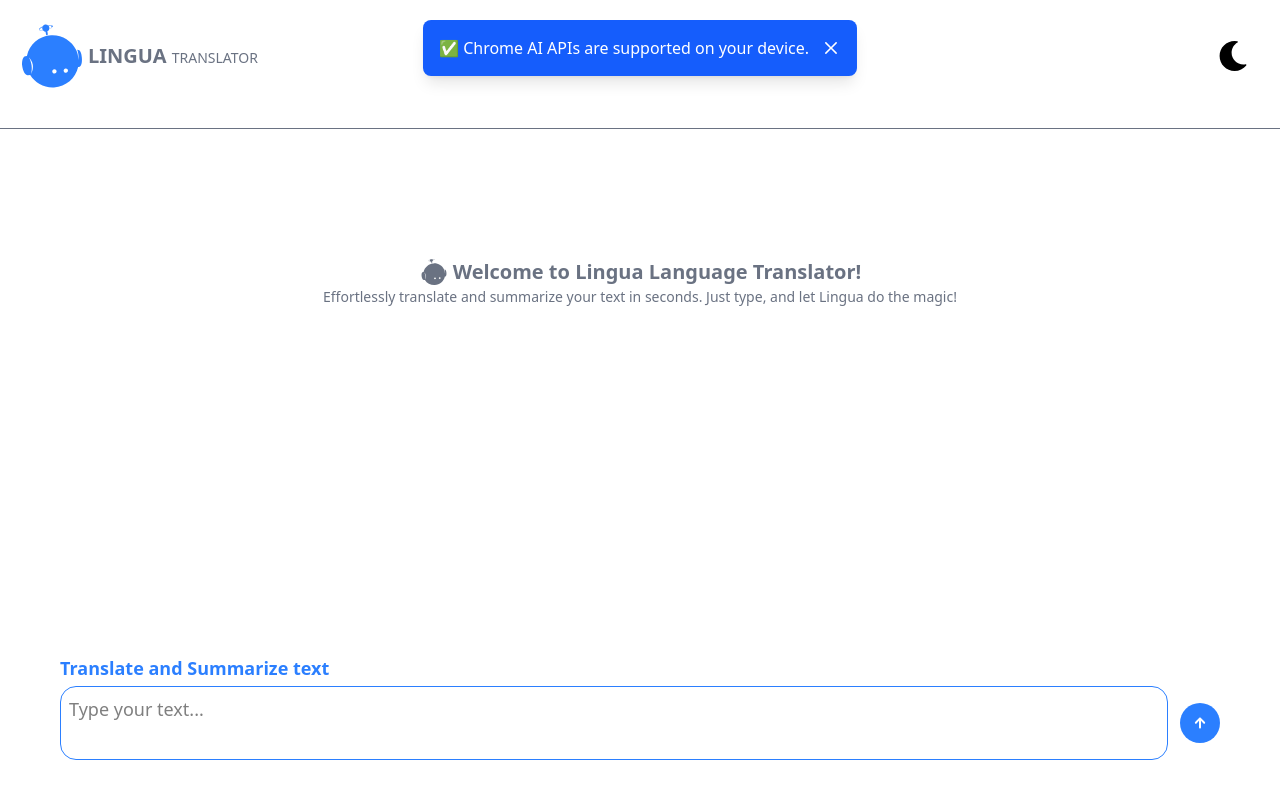
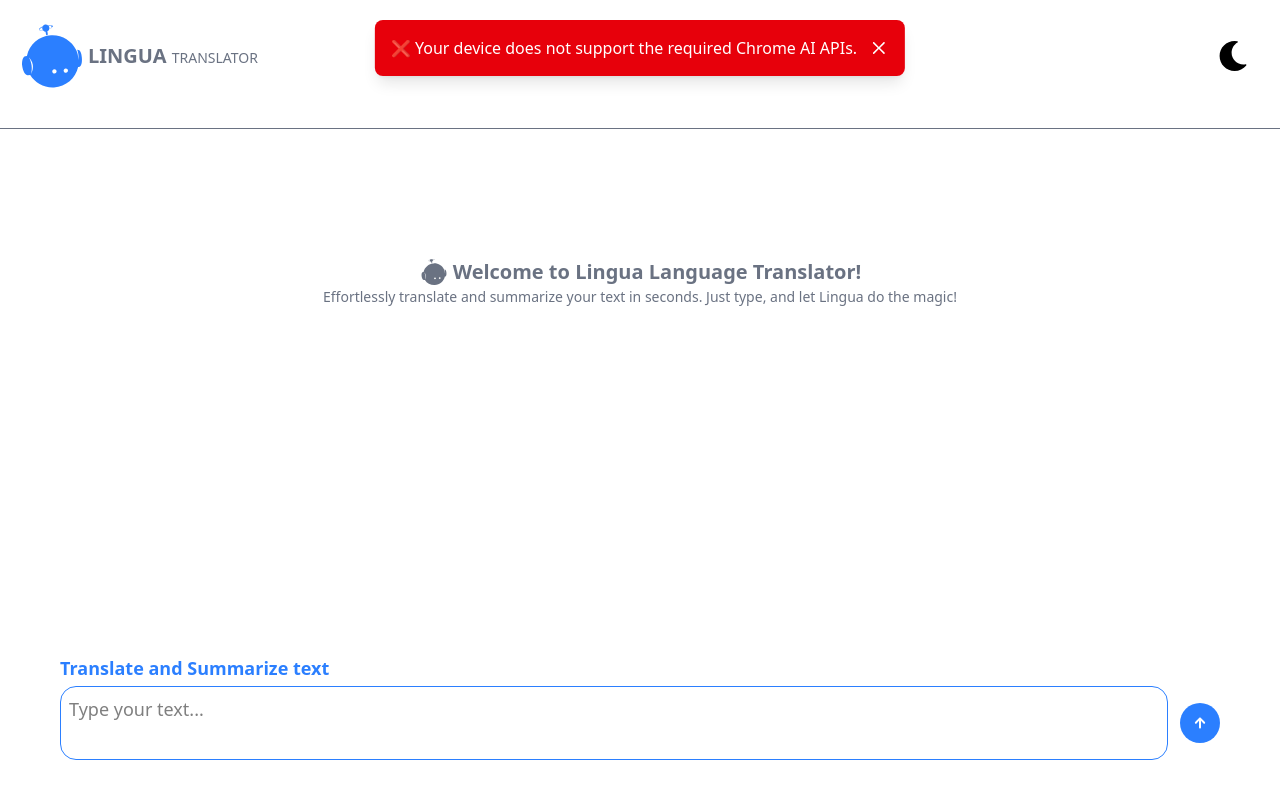
Before and after one commit to Manifestomixx/Ai-powered-text-translator, a React (Vite) app: page / in a window 1280 px wide. Built offline with nearby package versions, Linux system fonts and the light colour scheme.

Commit message:
updated: bug

```diff
--- a/src/components/AiInterface.jsx
+++ b/src/components/AiInterface.jsx
@@ -190,7 +190,7 @@ const AiInterface = () => {
         !self.ai?.summarizer ||
         !self.ai?.languageDetector
       ) {
-        setApiError(false);
+        setApiError(true);
       }
     };
 
```
